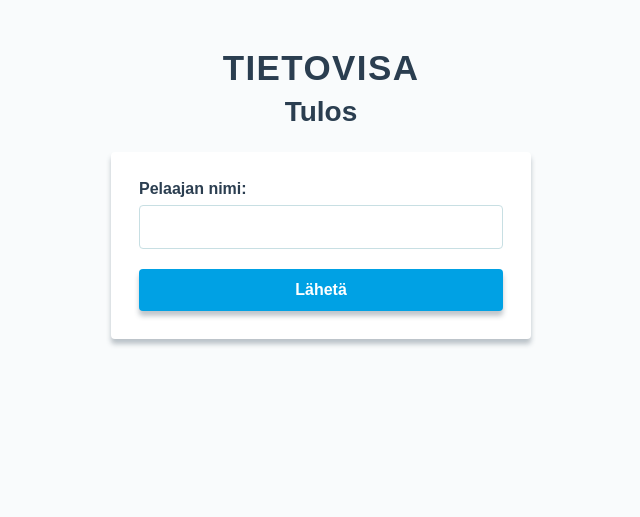
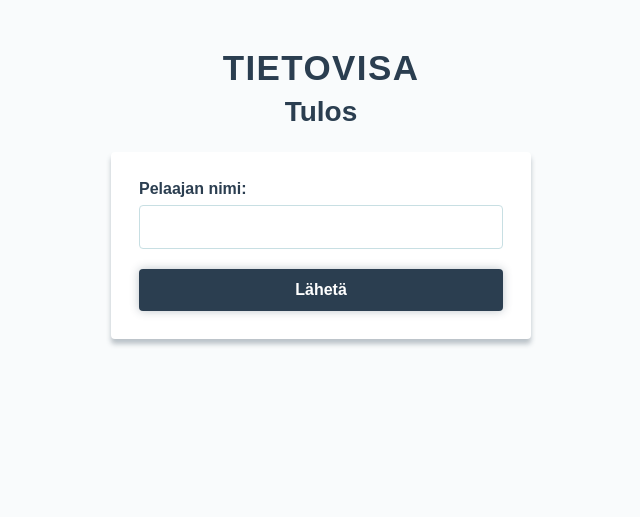
Before and after one commit to RaisanenMarkus2026/Semifinaali_2025, a PHP site: page /tulos.php in a window 1280 px wide. Shown: the top 517 px of the page, without its empty margins (319-959 px from the left). Run offline with PHP 8.4, Linux system fonts and the light colour scheme.

Commit message:
Nappi kuntoon

```diff
--- a/munTyyli.css
+++ b/munTyyli.css
@@ -86,12 +86,12 @@ input:focus {
 input[type="submit"] {
     margin: 2px 0 0;
     border: 0;
-    background: #00A1E4;
+    background: #2B3E50;
     color: #FFFFFF;
     font-weight: bold;
     cursor: pointer;
     border-radius: 4px;
-    box-shadow: 0px 5px 5px rgba(43, 62, 80, 0.3);
+    box-shadow: 0px 0px 10px rgba(43, 62, 80, 0.3);
 }
 
 input[type="submit"]:hover {
```
